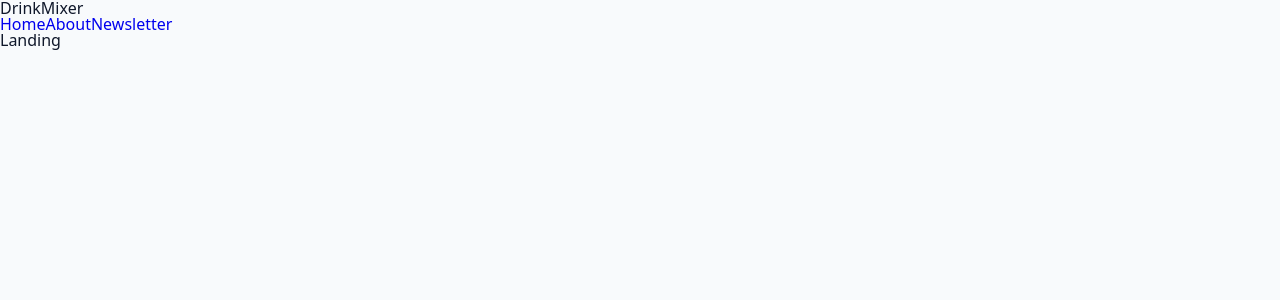
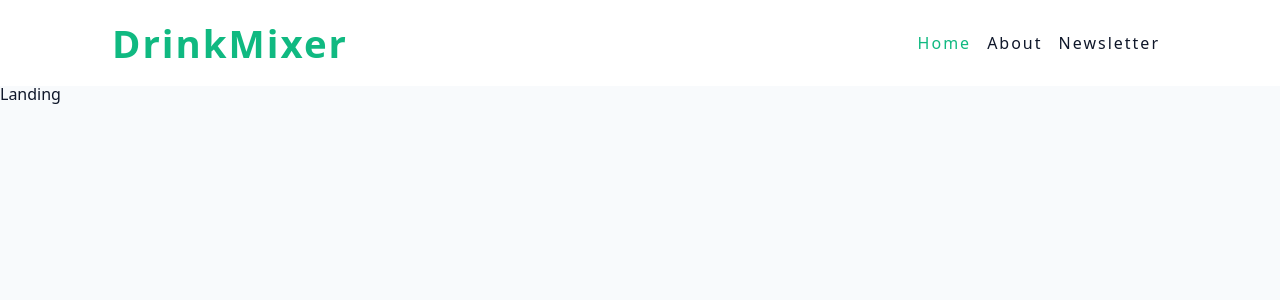
Before and after one commit to season101/DrinkMixer, a React (Vite) app: page / in a window 1280 px wide. Shown: the top 300 px of the page. Built offline with nearby package versions, Linux system fonts and the light colour scheme.

Commit message:
Styled NavBar

```diff
--- a/package.json
+++ b/package.json
@@ -16,7 +16,7 @@
     "react-dom": "^18.2.0",
     "react-router-dom": "^6.11.2",
     "react-toastify": "^9.1.3",
-    "styled-components": "^5.3.10"
+    "styled-components": "^5.3.11"
   },
   "devDependencies": {
     "@types/react": "^18.0.28",
--- a/src/assets/wrappers/Navbar.js
+++ b/src/assets/wrappers/Navbar.js
@@ -2,6 +2,7 @@ import styled from 'styled-components';
 
 const Wrapper = styled.nav`
   background: var(--white);
+
   .nav-center {
     width: var(--view-width);
     max-width: var(--max-width);
@@ -10,30 +11,35 @@ const Wrapper = styled.nav`
     flex-direction: column;
     padding: 1.5rem 2rem;
   }
+
   .logo {
     font-size: clamp(1.5rem, 3vw, 3rem);
     color: var(--primary-500);
     font-weight: 700;
     letter-spacing: 2px;
   }
+
   .nav-links {
     display: flex;
     flex-direction: column;
     gap: 0.5rem;
     margin-top: 1rem;
   }
+
   .nav-link {
     color: var(--grey-900);
     padding: 0.5rem 0.5rem 0.5rem 0;
     transition: var(--transition);
     letter-spacing: 2px;
   }
+
   .nav-link:hover {
     color: var(--primary-500);
   }
   .active {
     color: var(--primary-500);
   }
+
   @media (min-width: 768px) {
     .nav-center {
       flex-direction: row;
@@ -42,7 +48,7 @@ const Wrapper = styled.nav`
     }
     .nav-links {
       flex-direction: row;
-      margin-top: 0;
+      margin-top: 0rem;
     }
   }
 `;
--- a/src/components/NavBar.jsx
+++ b/src/components/NavBar.jsx
@@ -1,8 +1,9 @@
 import React from 'react';
 import { NavLink } from 'react-router-dom';
+import Wrapper from '../assets/wrappers/Navbar';
 const NavBar = () => {
   return (
-    <nav>
+    <Wrapper>
       <div className="nav-center">
         <span className="logo">DrinkMixer</span>
         <div className="nav-links">
@@ -17,7 +18,7 @@ const NavBar = () => {
           </NavLink>
         </div>
       </div>
-    </nav>
+    </Wrapper>
   );
 };
 
```
Also changed, not shown: 1 other file (tests, documents, lock files or other folders).
